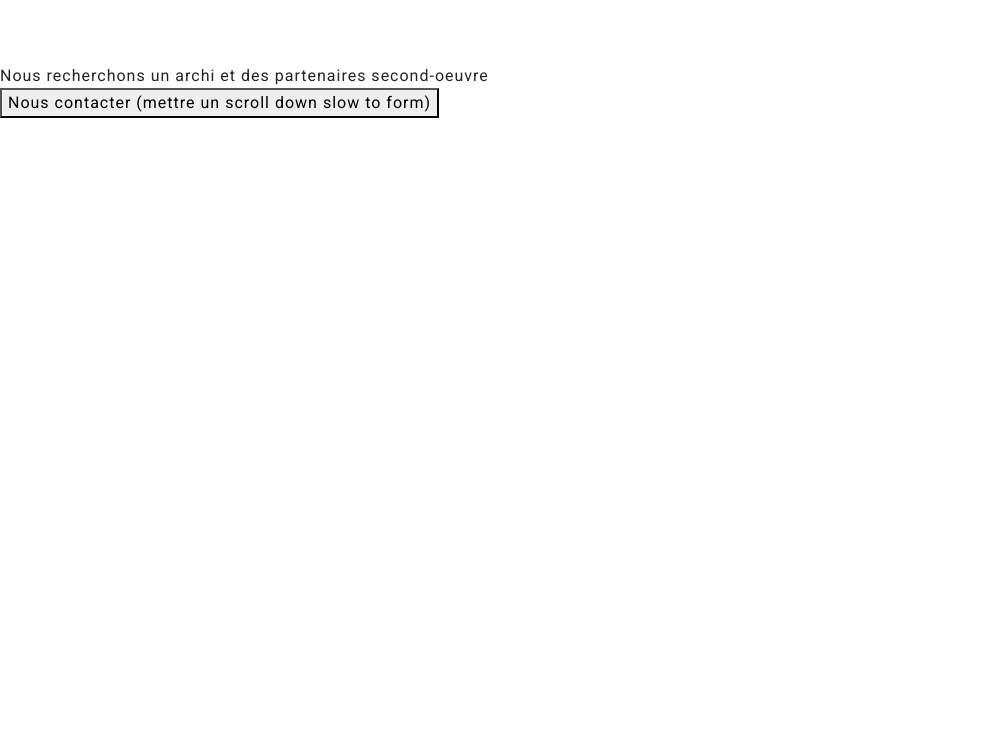
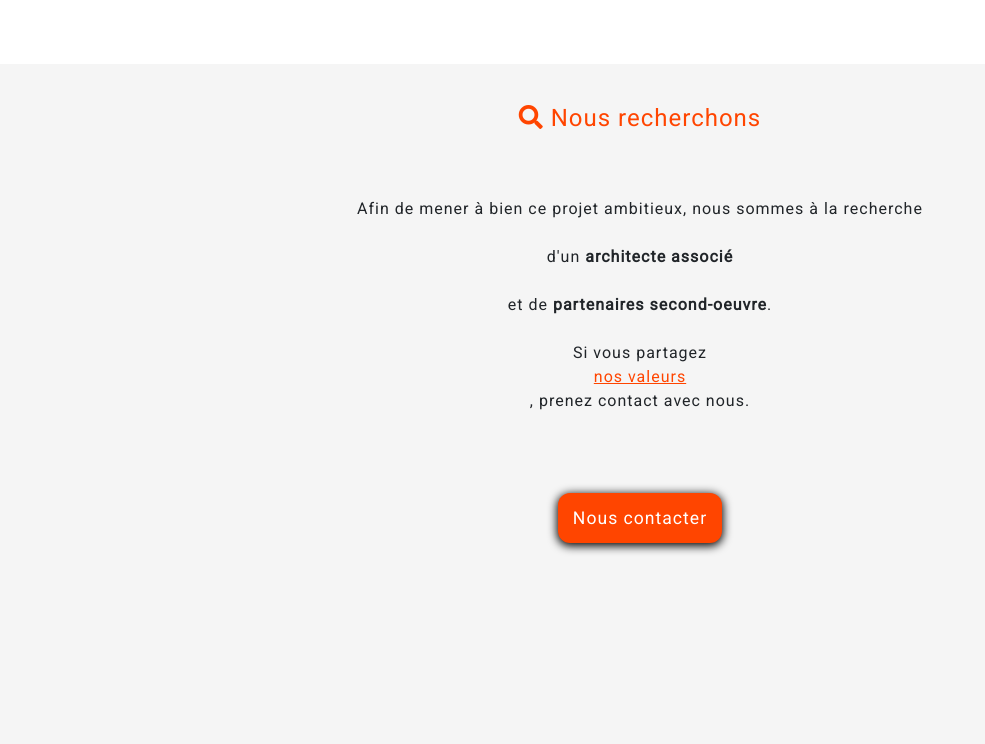
Before and after one commit to CopieChloe/partenaires, a plain HTML site: page index.html in a window 1280 px wide. Shown: the part 1536-2280 px from the top of the page, without its empty margins (0-985 px from the left). Drawn offline with nearby package versions, Linux system fonts and the light colour scheme.

Commit message:
section #search

```diff
--- a/index.html
+++ b/index.html
@@ -111,35 +111,15 @@
                 <span class="sr-only">Next</span>
             </a>
         </div>
-
-
-        <!-- <div class="pictures">
-            <div class="project_img_container">
-                <img src="img/project1.jpg" alt="" class="project_img">
-            </div>
-            <div class="project_img_container">
-                <img src="img/project2.jpg" alt="" class="project_img">
-            </div>
-            <div class="project_img_container">
-                <img src="img/project3.jpg" alt="" class="project_img">
-            </div>
-            <div class="project_img_container">
-                <img src="img/project4.png" alt="" class="project_img">
-            </div>
-            <div class="project_img_container">
-                <img src="img/project5.jpg" alt="" class="project_img">
-            </div>
-            <div class="project_img_container">
-                <img src="img/project6.jpg" alt="" class="project_img">
-            </div>
-        </div> -->
     </section>
     <section id="search">
-        <div>
-            Nous recherchons un archi et des partenaires second-oeuvre
-        </div>
+        <h4 class="section_title">
+            <i class="fas fa-search"></i>
+            Nous recherchons
+        </h4>
+        <div class="search_intro">Afin de mener à bien ce projet ambitieux, nous sommes à la recherche <br><br>d'un <span class="bold">architecte associé</span><br><br>et de <span class="bold">partenaires second-oeuvre</span>.<br><br>Si vous partagez <div class="values_link">nos valeurs</div>, prenez contact avec nous.</div>
         <div class="btn_container">
-            <button class="form_link">Nous contacter (mettre un scroll down slow to form)</button>
+            <button class="form_link">Nous contacter</button>
         </div>
     </section>
     <section id="tech">
--- a/js/mymain.js
+++ b/js/mymain.js
@@ -62,6 +62,18 @@ $(document).ready(function(){
         $( ".menu_mobile" ).slideUp();
     });
 
+    $(".form_link").click(function(){
+        document.querySelector('#contact').scrollIntoView({
+            behavior: 'smooth'
+          });
+    });
+
+    $(".values_link").click(function(){
+        document.querySelector('#team').scrollIntoView({
+            behavior: 'smooth'
+          });
+    });
+
 
 
 
--- a/scss/main.scss
+++ b/scss/main.scss
@@ -1,6 +1,10 @@
 * {
     font-family: 'Roboto', sans-serif;
     letter-spacing: 1px;
+}
+
+.bold {
+    font-weight: bold;
 }
 
 $roboto: 'Roboto', sans-serif;
@@ -160,10 +164,6 @@ body {
         .project_intro {
             padding: 0 30px;
             text-align: center;
-
-            .bold {
-                font-weight: bold;
-            }
         }
 
         #carouselExampleControls {
@@ -176,6 +176,28 @@ body {
                     width: auto;
                 }
             }
+        }
+    }
+
+    #search {
+        background-color: rgb(245,245,245);
+        display: flex;
+        flex-direction: column;
+        align-items: center;
+
+        .search_intro {
+            text-align: center;
+            margin-bottom: 10vh;
+            width: 80vw;
+
+            .values_link {
+                text-decoration: underline;
+                color: $primary;
+            }
+        }
+
+        .form_link {
+            @include btn();
         }
     }
 
```
Also changed, not shown: css/main.css/main.css.
